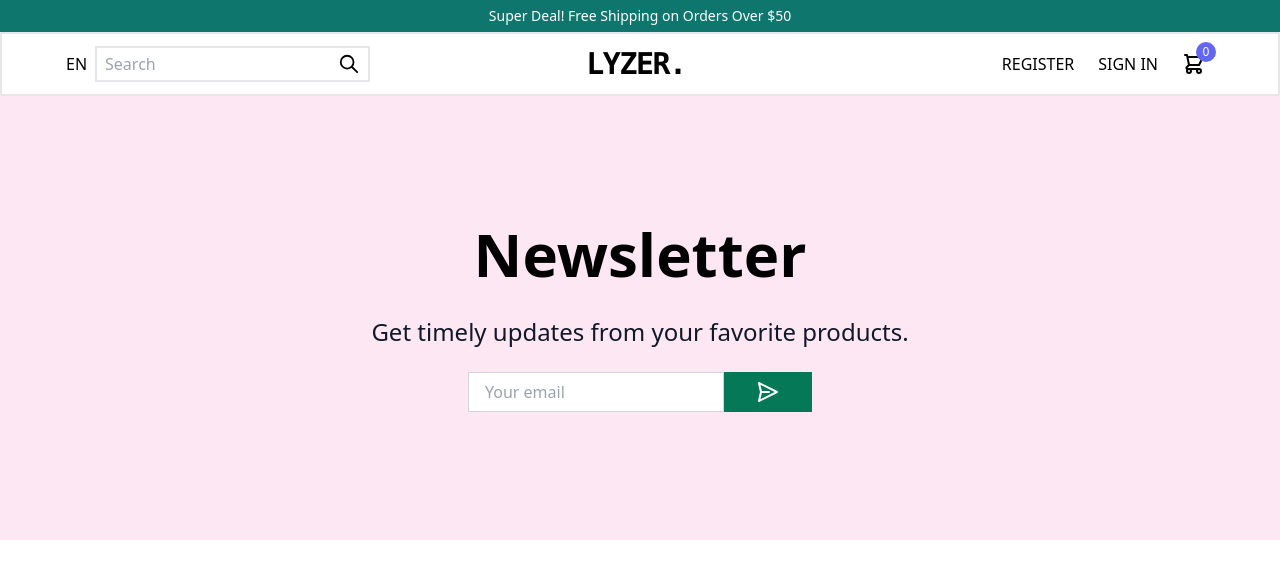
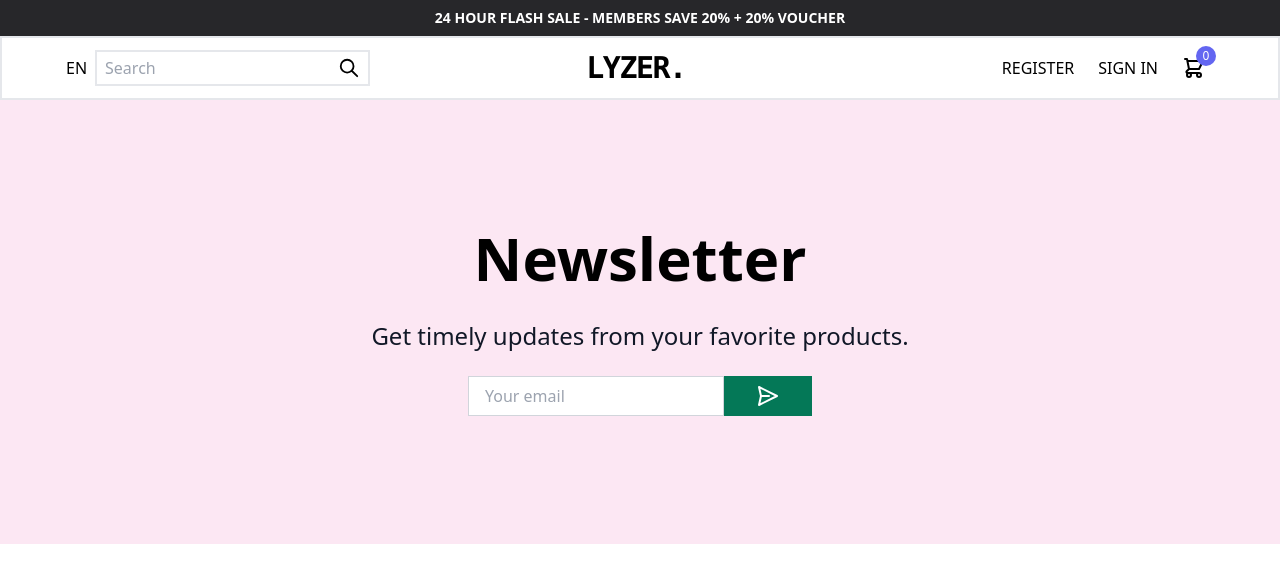
Before and after one commit to mercklyzer/shop-client, a React (Create React App) app: page / in a window 1280 px wide. Shown: the top 582 px of the page. Built offline with nearby package versions, Linux system fonts and the light colour scheme.

Commit message:
Modify announcer component

```diff
--- a/src/components/Announcement.js
+++ b/src/components/Announcement.js
@@ -2,7 +2,7 @@ import React from "react";
 
 const Announcement = props => {
     return (
-        <div className="flex justify-center items-center p-1.5 bg-teal-700 text-white text-sm">Super Deal! Free Shipping on Orders Over $50</div>
+        <div className="flex justify-center items-center p-2 bg-zinc-800 font-semibold text-white text-sm">24 HOUR FLASH SALE - MEMBERS SAVE 20% + 20% VOUCHER</div>
     )
 }
 
```
